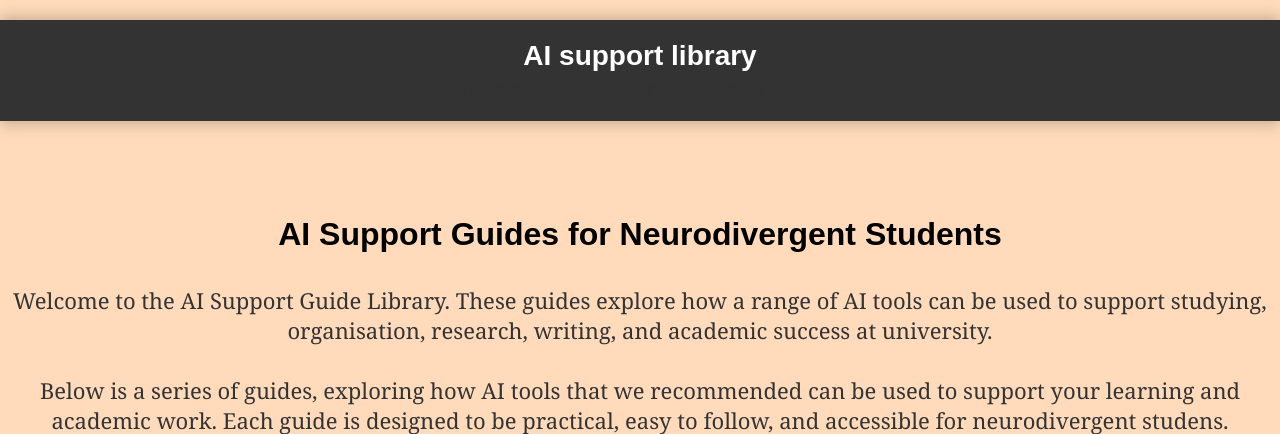
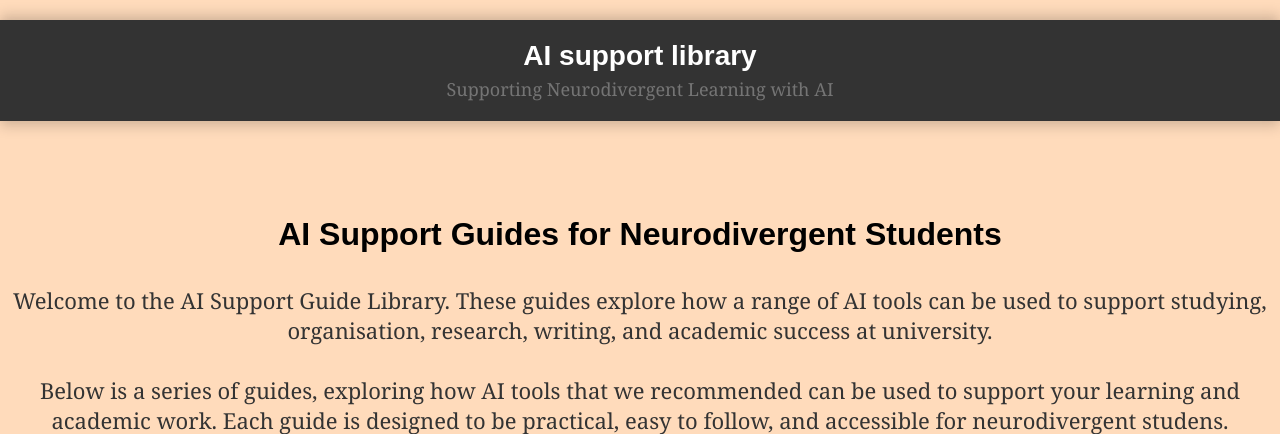
Before and after one commit to malakaitobiasmoore-tech/CULTA-internship-guides, a Django app: page / in a window 1280 px wide. Shown: the top 434 px of the page. Run offline with Django 5.2, Linux system fonts and the light colour scheme.

Commit message:
CSS changes

```diff
--- a/guides/static/guides/style.css
+++ b/guides/static/guides/style.css
@@ -180,6 +180,7 @@ button:hover {
     font-family: ui-serif, Georgia, Cambria, "Times New Roman", Times, serif;
     font-size: 18px;
     opacity: 0.8;
+    color: #858585;
 }
 
 .footer-bar {
```
